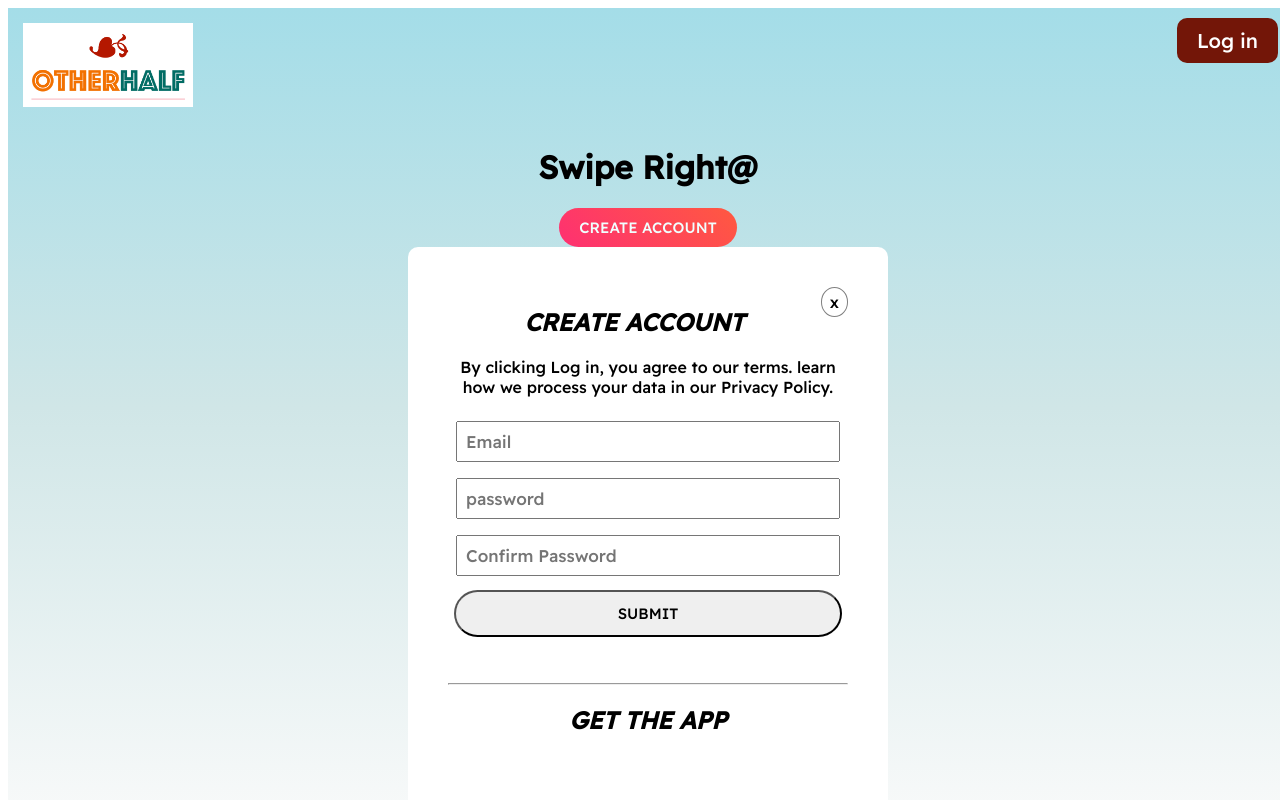
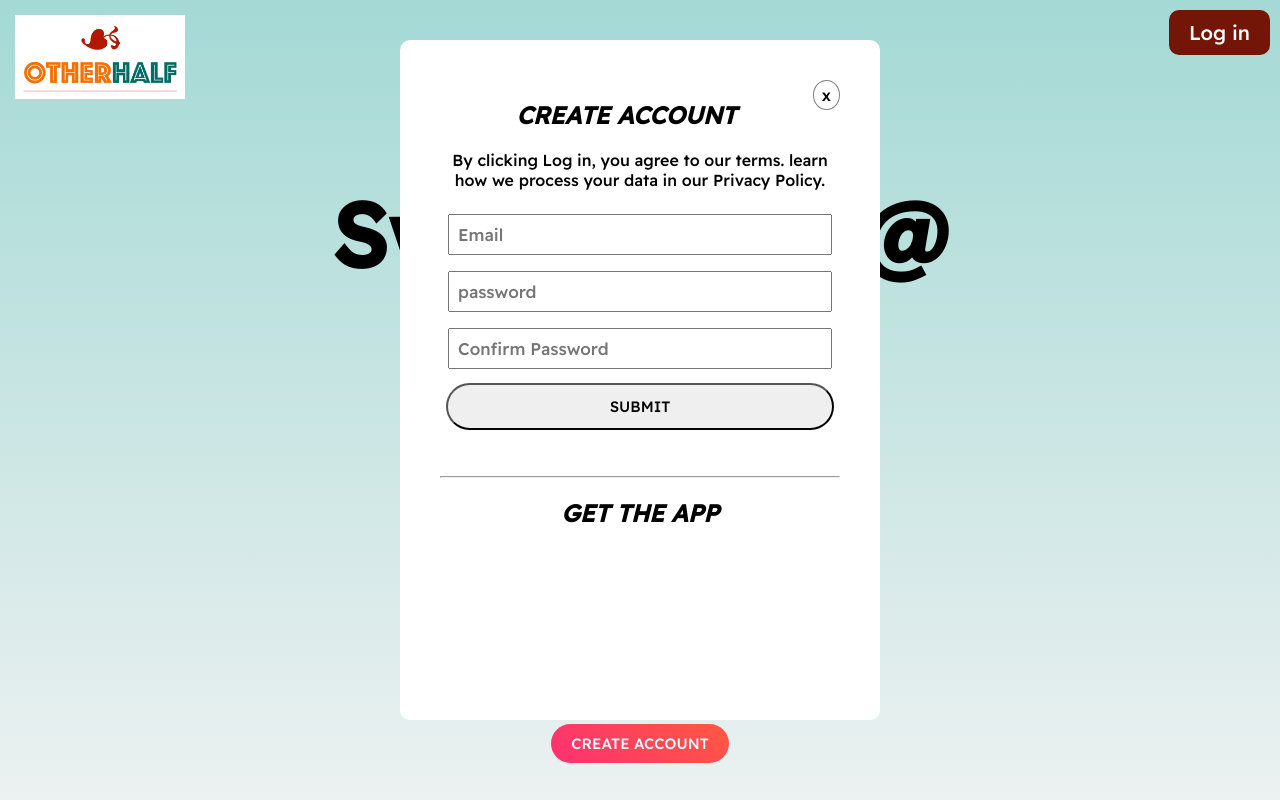
Before and after one commit to ALMA-DEV914/dating-site, a React (Create React App) app in the folder client/: page / in a window 1280 px wide. Both pictures are taken after a click on the button "CREATE ACCOUNT". Built offline with nearby package versions, Linux system fonts and the light colour scheme.

Commit message:
add layout to home page

```diff
--- a/client/src/index.css
+++ b/client/src/index.css
@@ -1,11 +1,16 @@
 @import url('https://fonts.googleapis.com/css2?family=Readex+Pro:wght@500&display=swap');
 
-html {
+html, body {
   margin: 0;
   padding: 0;
+  text-align: center;
 }
 *{
   font-family: 'Readex Pro', sans-serif;
+}
+
+.primary-title{
+  font-size: 90px;
 }
 .primary-button{
   color: azure;
@@ -19,9 +24,7 @@ html {
 .primary-button:hover{
   background: linear-gradient(260deg, #fe3072, #ff5940);
 }
-body{
-  text-align: center;
-}
+
 /*----- Navvar ----*/
 nav{
   width: 100%;
@@ -53,20 +56,26 @@ nav .nav-button:disabled{
   width: 100vw;
   height: 100vh;
   position: fixed;
-  background: linear-gradient(to bottom, rgb(164, 221, 232), rgb(208, 230, 231), rgb(247, 249, 249));
+  background: linear-gradient(to bottom, rgb(164, 217, 213), rgb(236, 241, 241));
 }
+
 h2{
   font-style: italic;
   font-weight: 600;
 }
 
 .auth-modal{
+  position: absolute;
   background-color: #fff;
   padding: 40px;
+  top: 40px;
   border-radius: 10px;
   width: 400px;
   height: 600px;
-  margin: 0 auto;
+  right: 0;
+  left: 0;
+  margin-left: auto;
+  margin-right: auto;
 }
 .auth-modal .close-icon{
   float: right;
--- a/client/src/pages/Home.js
+++ b/client/src/pages/Home.js
@@ -1,6 +1,7 @@
 import Nav from "../components/Nav";
 import AuthModal from "../components/AuthModal";
 import { useState } from "react";
+import heart from "../images/received_230726544484428.gif"
 
 const Home = () => {
   const [showModal, setShowModal] = useState(false);
@@ -22,15 +23,14 @@ const Home = () => {
         setIsSignup={setIsSignup}
       />
       <div className="home">
-        <h1>Swipe Right@</h1>
+        <h1 className="primary-title">Swipe Right@</h1>
+        <img src={heart} alt="" /><br></br>
         <button className="primary-button" onClick={handleClick}>
           {authToken ? "Signout" : "Create Account"}
         </button>
-
         {showModal && (
           <AuthModal
             setShowModal={setShowModal}
-            setIsSignup={setIsSignup}
             isSignup={isSignup}
           />
         )}
```
Also changed, not shown: client/src/images/received_230726544484428.gif (added).
